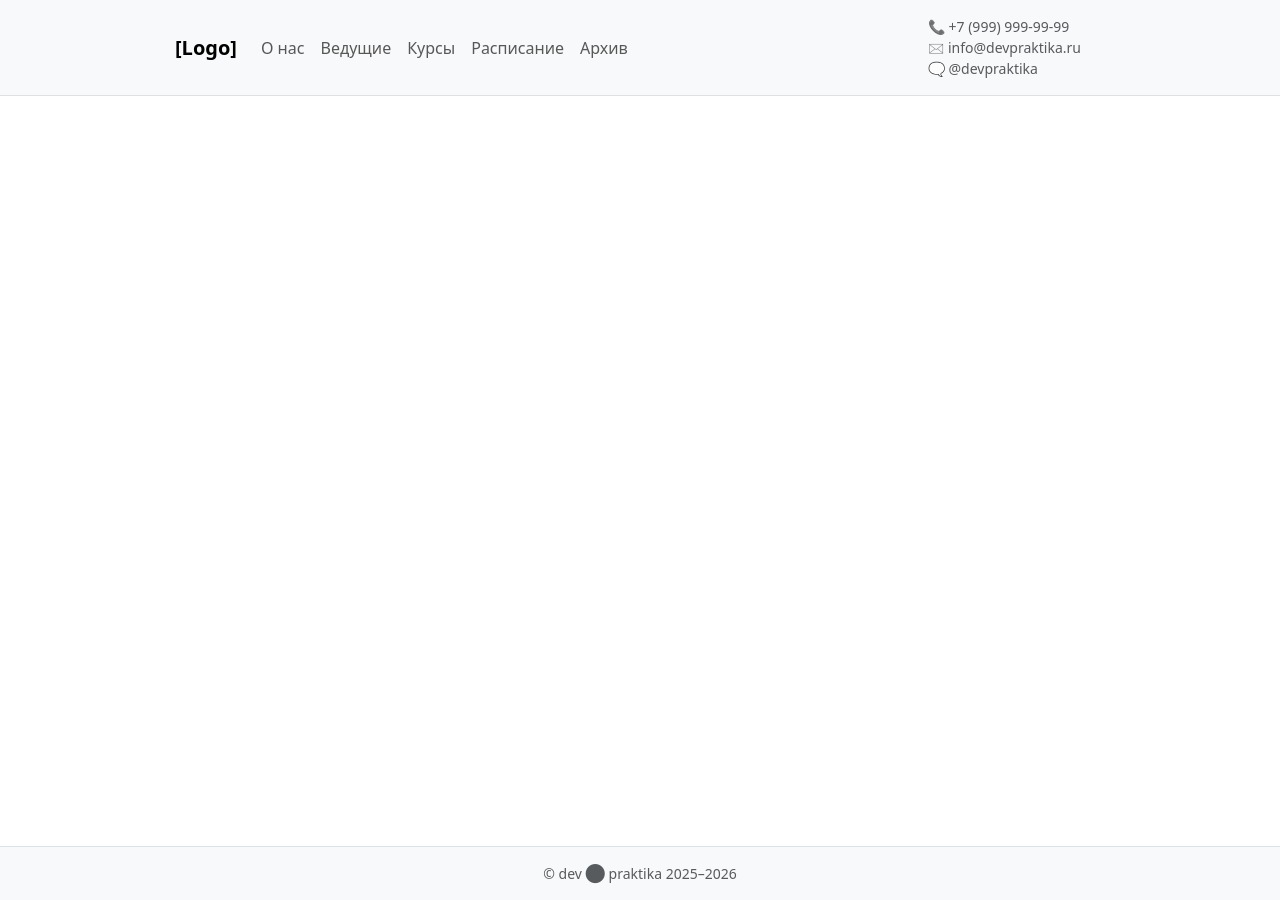
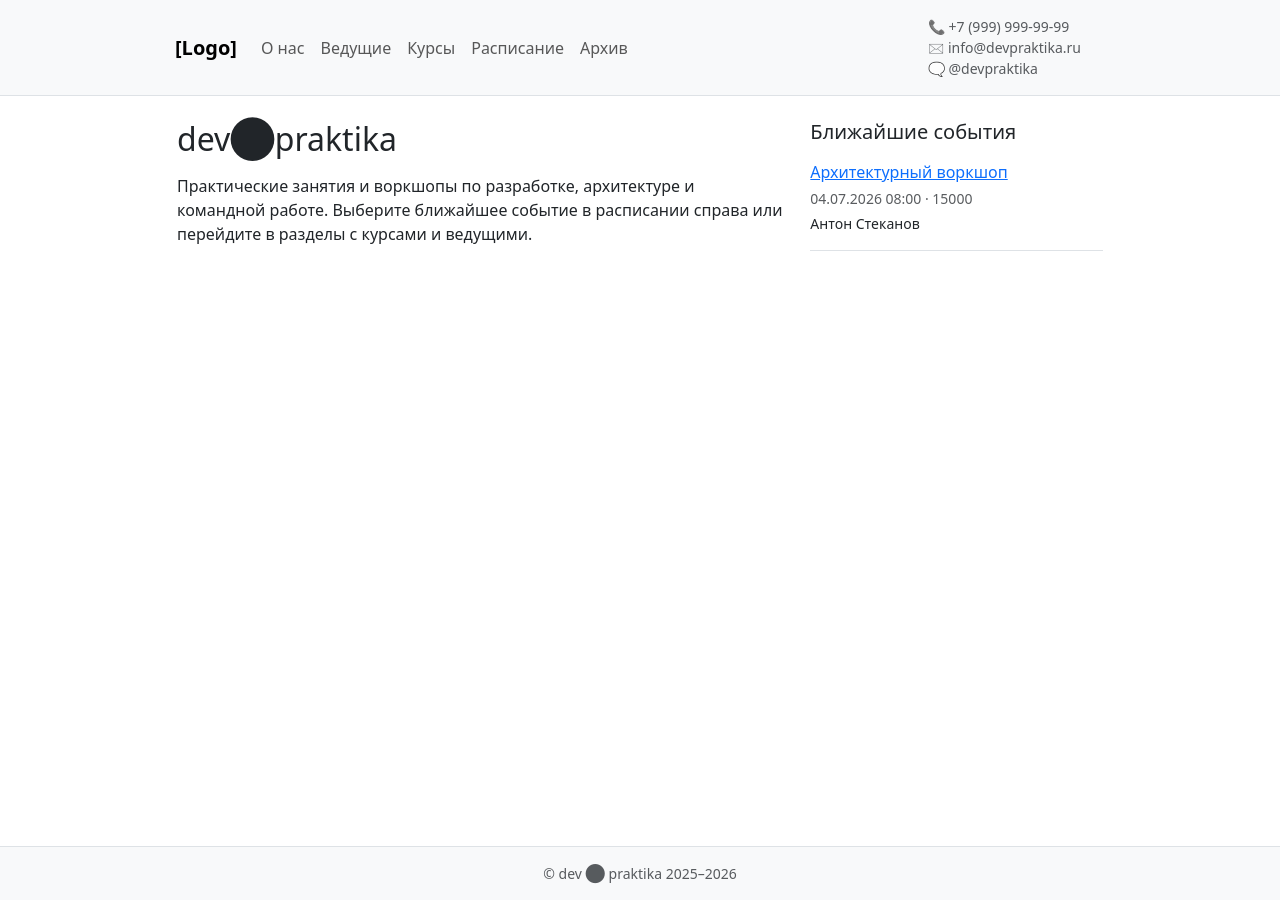
Before and after one commit to devpraktika-ru/devpraktika-ru.github.io, a Jekyll site: the page built from index.md, in a window 1280 px wide. Built offline with Jekyll 4.4.1, drawn with Linux system fonts in a browser that asks for light colours.

Commit message:
Fix layout

```diff
--- a/_layouts/main.html
+++ /dev/null
@@ -1,3 +0,0 @@
----
-layout: default
----
--- a/index.md
+++ b/index.md
@@ -1,12 +1,13 @@
 ---
-layout: main
+layout: default
+title: dev⬤praktika
 ---
 
 {% assign upcoming_events = site.events | where_exp: "event", "event.past == false" | sort: "date" %}
 
 <div class="row g-4">
   <div class="col-12 col-lg-8">
-    <h1 class="h2 mb-3">dev•praktika</h1>
+    <h1 class="h2 mb-3">dev⬤praktika</h1>
     <p>
       Практические занятия и воркшопы по разработке, архитектуре и командной работе.
       Выберите ближайшее событие в расписании справа или перейдите в разделы с курсами и ведущими.
```
